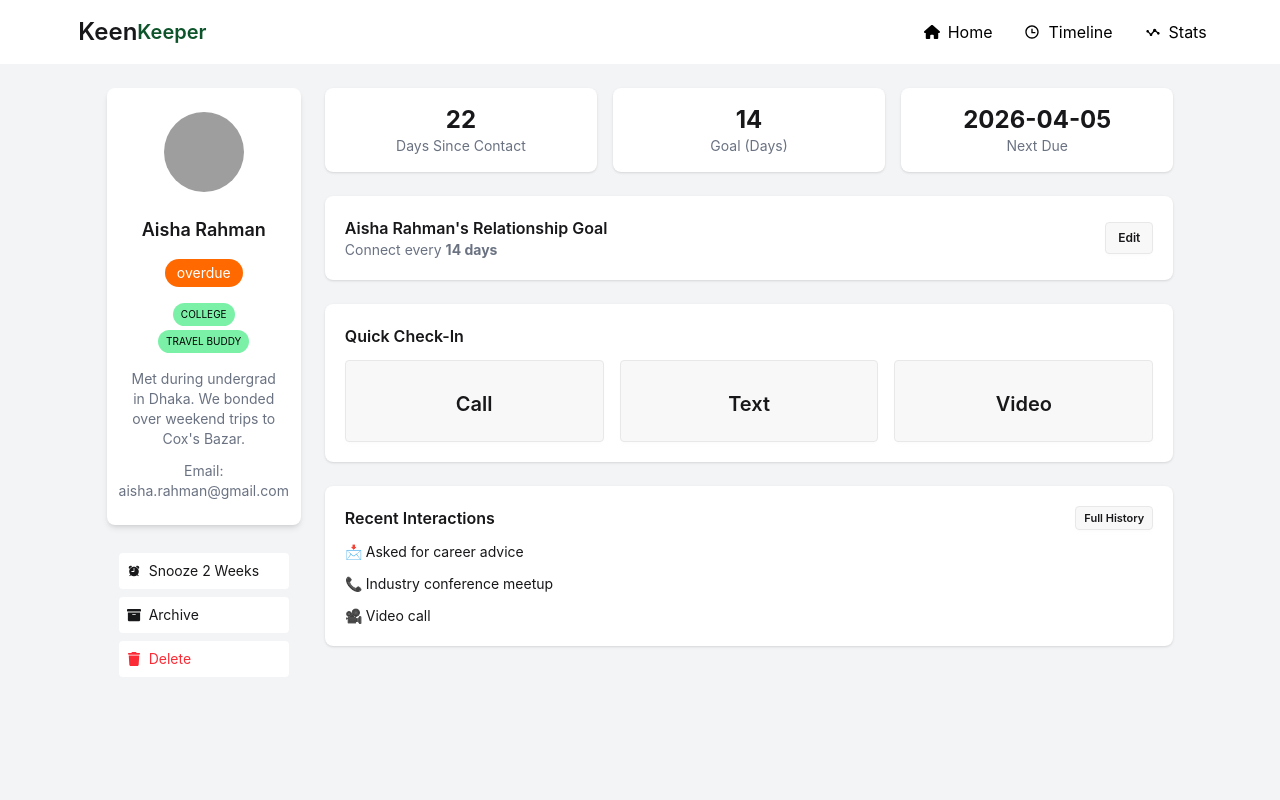
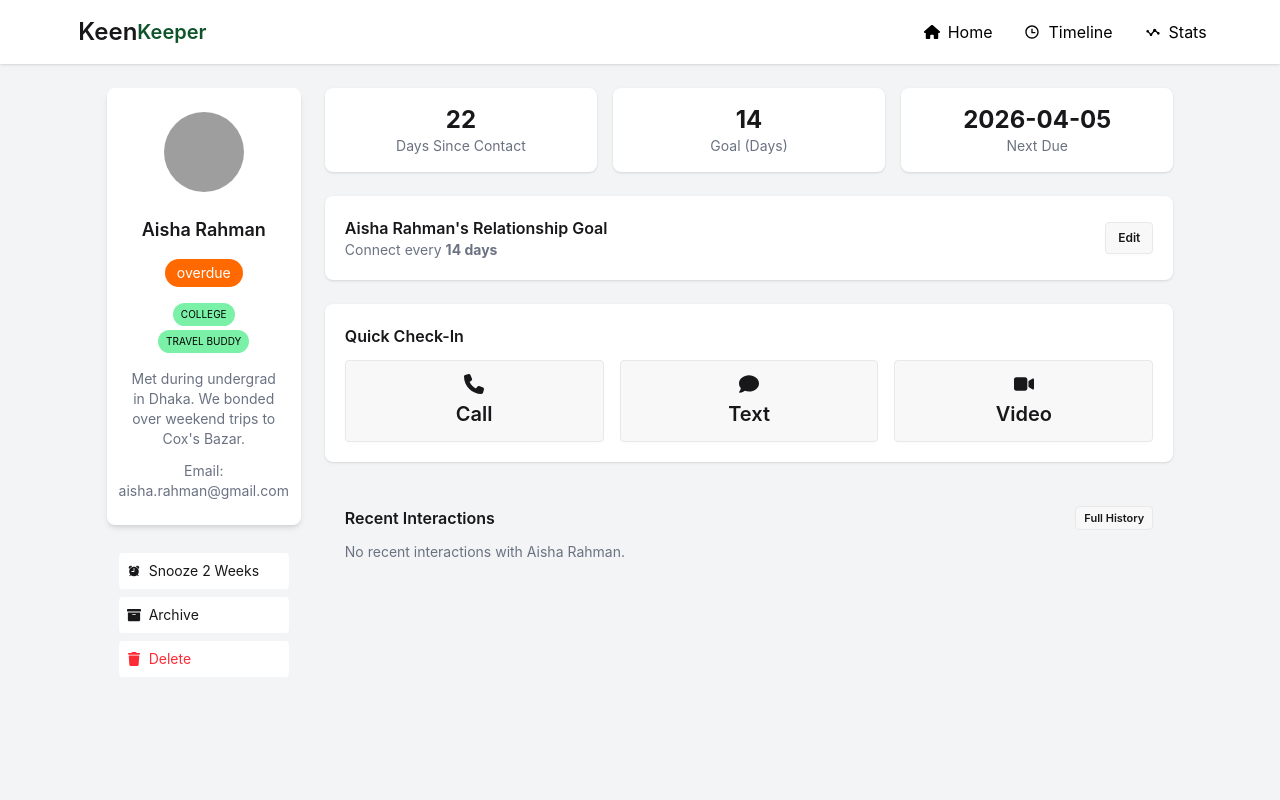
Before and after one commit to rashedmojammel/KeenKeeper, a React (Vite) app: page /friendDetails/1 in a window 1280 px wide. Shown: the top 800 px of the page. Built offline with nearby package versions, Linux system fonts and the light colour scheme; grey boxes are pictures that could not be loaded.

Commit message:
feat: add expected friend not found page and display expected friend interaction history

```diff
--- a/index.html
+++ b/index.html
@@ -1,10 +1,11 @@
+
 <!doctype html>
 <html lang="en" data-theme="light">
   <head>
     <meta charset="UTF-8" />
-    <link rel="icon" type="image/svg+xml" href="/vite.svg" />
+    <link rel="icon" type="image/svg+xml" href="/src/assets/logo.png" />
     <meta name="viewport" content="width=device-width, initial-scale=1.0" />
-    <title>Vite + React</title>
+    <title>KeenKeeper</title>
   </head>
   <body>
     <div id="root"></div>
--- a/src/assets/Components/Shared/Navbar/Navbar.jsx
+++ b/src/assets/Components/Shared/Navbar/Navbar.jsx
@@ -35,16 +35,17 @@ const Navbar = () => {
   );
 
   return (
-    <nav className="bg-base-100 shadow-sm">
+    <nav className="bg-base-100 shadow-sm sticky top-0 left-0 w-full z-50">
       <div className="navbar w-11/12 mx-auto">
 
-        {/* Logo */}
         <div className="navbar-start">
           <NavLink to="/" className="btn btn-ghost text-xl gap-0">
             <span className="text-2xl">Keen</span>
             <span className="text-green-900">Keeper</span>
           </NavLink>
         </div>
+
+
 
         {/* Desktop Links */}
         <div className="navbar-end hidden md:flex">
--- a/src/assets/Components/Stats/Stats.jsx
+++ b/src/assets/Components/Stats/Stats.jsx
@@ -2,6 +2,7 @@ import { useContext, useMemo } from 'react';
 import { PieChart, Pie, Cell, Legend, Tooltip, ResponsiveContainer } from 'recharts';
 
 import { FriendsContext } from '../../../Context/FriendsContext';
+import { FaSearch } from 'react-icons/fa';
 
 const COLORS = {
     Text:  '#8B5CF6',
@@ -38,6 +39,16 @@ export default function Stats() {
             <h1 className="text-3xl mb-5 font-semibold">Friendship Analytics</h1>
             <div className='bg-white rounded-3xl p-6 shadow-sm'>
                 <p className='text-sm text-gray-500 mb-4'>By Interaction Type</p>
+            <div>
+                {storedTimeline.length === 0 ? (
+                    <div className=' text-black bg-white rounded-3xl'>
+                        <p className='flex justify-center items-center gap-3'>
+                            <FaSearch/>
+                            No interactions found.
+                        </p>
+                    </div>
+                ) : null}
+            </div>
             <ResponsiveContainer width='100%' height={260}>
                 <PieChart>
                     <Pie
@@ -56,7 +67,10 @@ export default function Stats() {
                     <Tooltip formatter={(value, name) => [`${value} interactions`, name]} />
                     <Legend content={<CustomLegend />} />
                 </PieChart>
+
             </ResponsiveContainer>
+
+
 
             </div>
 
--- a/src/assets/Components/Timeline/TimeLineCard/TimelineCard.jsx
+++ b/src/assets/Components/Timeline/TimeLineCard/TimelineCard.jsx
@@ -5,12 +5,12 @@ import callIcon from '../../../../assets/call.png';
 import textIcon from '../../../../assets/text.png';
 import videoIcon from '../../../../assets/video.png';
 
-const typeIcons = {
+export const typeIcons = {
     "Call": callIcon,
     "Text": textIcon,
     "Video": videoIcon
 }
-const typeLabels = {
+export const typeLabels = {
     "Call": "Called",
     "Text": "Texted",
     "Video": "Video called"
--- a/src/assets/Pages/FriendDetails/FriendDetails.jsx
+++ b/src/assets/Pages/FriendDetails/FriendDetails.jsx
@@ -2,21 +2,55 @@ import React, { useContext } from 'react';
 import { FaArchive } from 'react-icons/fa';
 import { FaComment, FaPhone, FaTrash, FaVideo } from 'react-icons/fa6';
 import { IoIosAlarm } from 'react-icons/io';
-import { useLoaderData, useParams } from 'react-router';
+import { Link, useLoaderData, useParams } from 'react-router';
 import { status } from '../../Ui/FriendsCardDetails';
 import { FriendsContext } from '../../../Context/FriendsContext';
+import { typeIcons, typeLabels } from '../../Components/Timeline/TimeLineCard/TimelineCard';
+import TimelineCard from '../../Components/Timeline/TimeLineCard/TimelineCard';
 
 const FriendDetails = () => {
     const { id } = useParams();
     const friends = useLoaderData();
-    const { handleCall, handleText, handleVideo } = useContext(FriendsContext);
+    const { handleCall, handleText, handleVideo, storedTimeline } = useContext(FriendsContext);
     const expectedFriend = friends.find(friend => friend.id === Number(id));
+    if (!expectedFriend) {
+  return (
+    <div className="bg-gray-100 min-h-screen flex items-center justify-center px-4">
+
+      <div className="bg-white shadow-xl rounded-2xl p-10 text-center max-w-md w-full space-y-6">
+
+        <h1 className="text-3xl font-bold text-red-500">
+          Friend Not Found
+        </h1>
+        <p className="text-gray-500 text-sm">
+          The friend you are looking for might have been removed or the link is incorrect.
+        </p>
+        <Link
+          to="/"
+          className="btn bg-green-900 hover:bg-green-800 text-white px-6"
+        >
+          Go Back Home
+        </Link>
+
+      </div>
+
+    </div>
+  );
+}
+//
+    // Filter timeline for this specific friend
+    const friendInteractions = storedTimeline.filter(item => item.name === expectedFriend.name);
+
 
     return (
+
+
         <div className='bg-gray-100 min-h-screen'>
             <div className="w-10/12 mx-auto py-6">
 
-                {/* MOBILE: stacked, DESKTOP: sidebar + content */}
+
+
+
                 <div className="flex flex-col lg:grid lg:grid-cols-5 gap-6">
 
                     {/* LEFT SIDEBAR */}
@@ -52,7 +86,7 @@ const FriendDetails = () => {
                             </div>
                         </div>
 
-                        {/* Action Buttons */}
+
                         <div className="rounded-xl p-3 space-y-2 text-sm">
                             <div className="flex items-center gap-2 bg-white cursor-pointer hover:bg-gray-100 p-2 rounded">
                                 <IoIosAlarm /> Snooze 2 Weeks
@@ -66,7 +100,7 @@ const FriendDetails = () => {
                         </div>
                     </div>
 
-                    {/* RIGHT CONTENT */}
+
                     <div className="lg:col-span-4 flex flex-col gap-6">
 
                         {/* TOP STATS */}
@@ -104,35 +138,42 @@ const FriendDetails = () => {
                                     onClick={() => handleCall(expectedFriend)}
                                     className="btn flex flex-col py-6 md:p-10 text-base md:text-xl"
                                 >
-                                    <FaPhone /> Call
+                                    <span><FaPhone /></span> Call
                                 </button>
                                 <button
                                     onClick={() => handleText(expectedFriend)}
                                     className="btn flex flex-col py-6 md:p-10 text-base md:text-xl"
                                 >
-                                    <FaComment /> Text
+                                    <span><FaComment /> </span>Text
                                 </button>
                                 <button
                                     onClick={() => handleVideo(expectedFriend)}
                                     className="btn flex flex-col py-6 md:p-10 text-base md:text-xl"
                                 >
-                                    <FaVideo /> Video
+                                    <span><FaVideo /></span> Video
                                 </button>
                             </div>
                         </div>
 
                         {/* RECENT INTERACTIONS */}
-                        <div className="bg-white shadow rounded-lg p-4 md:p-5">
+                        <div className="  rounded-lg p-4 md:p-5">
                             <div className="flex justify-between mb-3">
                                 <h2 className="font-semibold">Recent Interactions</h2>
-                                <button className="btn btn-xs">Full History</button>
+                                <Link to={`/timeline`} className="btn btn-xs">
+                                    Full History
+                                </Link>
                             </div>
-                            <div className="space-y-3 text-sm">
-                                <p>📩 Asked for career advice</p>
-                                <p>📞 Industry conference meetup</p>
-                                <p>🎥 Video call</p>
+                            <div className="bg-gray-100 space-y-3">
+                                {friendInteractions.length > 0 ? (
+                                    friendInteractions.slice(0, 5).map((interaction, index) => (
+                                        <TimelineCard key={index} item={interaction} />
+                                    ))
+                                ) : (
+                                    <p className="text-sm text-gray-500">No recent interactions with {expectedFriend.name}.</p>
+                                )}
                             </div>
                         </div>
+
 
                     </div>
                 </div>
--- a/src/main.jsx
+++ b/src/main.jsx
@@ -14,7 +14,7 @@ import { ToastContainer } from 'react-toastify';
 createRoot(document.getElementById('root')).render(
   <StrictMode>
     <FriendsProvider>
-      <RouterProvider router={router} />,
+      <RouterProvider router={router} />
       <ToastContainer
   position="top-center"
   autoClose={2500}
@@ -31,5 +31,5 @@ createRoot(document.getElementById('root')).render(
 
     </FriendsProvider>
 
-  </StrictMode>,
+  </StrictMode>
 )
```
